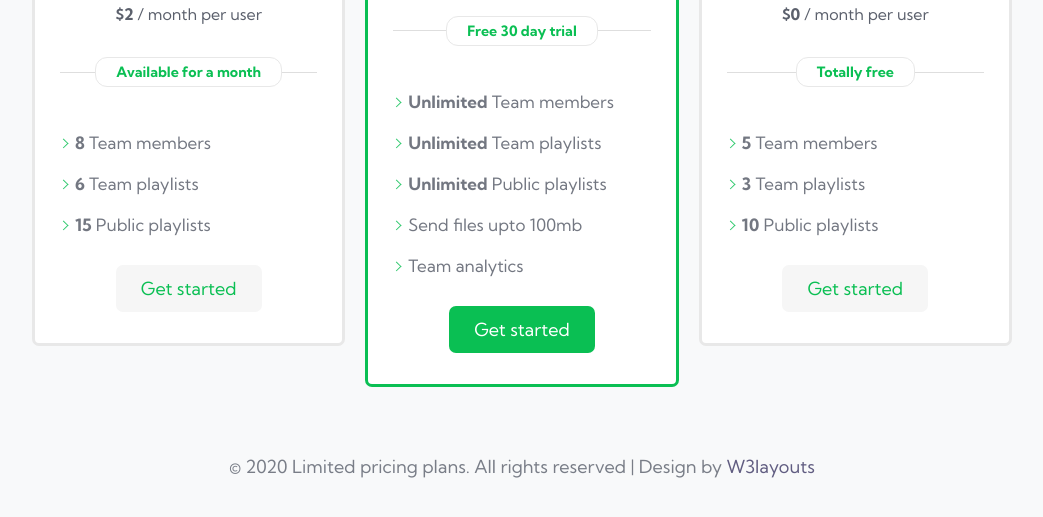
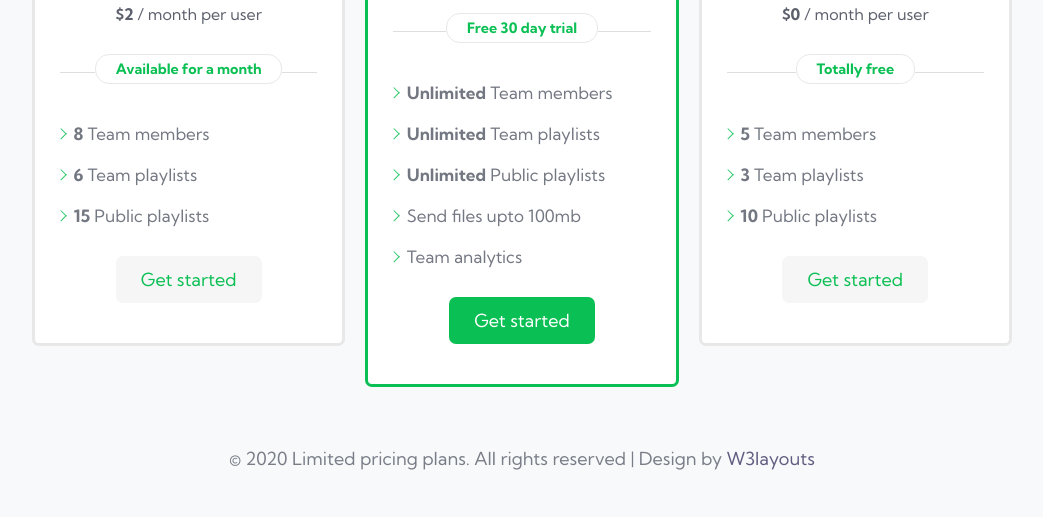
Before and after one commit to bilal-shah-shopx/CSS-Pricing-Plans, a plain HTML site: page index.html in a window 1280 px wide. Shown: the part 269-786 px from the top of the page, without its empty margins (118-1161 px from the left). Drawn offline with Linux system fonts and the light colour scheme.

Commit message:
Apply design changes

```diff
--- a/index.html
+++ b/index.html
@@ -29,20 +29,28 @@
                         <strong>Available for a month</strong>
                         <span class="line"></span>
                     </div>
-                    <li>
-                        <ul>
+                    <ul>
+                        <li>
                             <span class="bullet"></span>
-                            <strong>8</strong> Team members
-                        </ul>
-                        <ul>
+                            <span class="list-item">
+                                <strong>8</strong> Team members
+                            </span>
+                        </li>
+                        <li>
                             <span class="bullet"></span>
-                            <strong>6</strong> Team playlists
-                        </ul>
-                        <ul>
+                            <span class="list-item">
+                                <strong>6</strong> Team playlists
+
+                            </span>
+                        </li>
+                        <li>
                             <span class="bullet"></span>
-                            <strong>15</strong> Public playlists
-                        </ul>
-                    </li>
+                            <span class="list-item">
+                                <strong>15</strong> Public playlists
+
+                            </span>
+                        </li>
+                    </ul>
                     <div class="btn">
                         <button>Get started</button>
                     </div>
@@ -59,28 +67,38 @@
                         <strong>Free 30 day trial</strong>
                         <span class="line"></span>
                     </div>
-                    <li>
-                        <ul>
+                    <ul>
+                        <li>
                             <span class="bullet"></span>
-                            <strong>Unlimited</strong> Team members
-                        </ul>
-                        <ul>
+                            <span class="list-item">
+                                <strong>Unlimited</strong> Team members
+                            </span>
+                        </li>
+                        <li>
                             <span class="bullet"></span>
-                            <strong>Unlimited</strong> Team playlists
-                        </ul>
-                        <ul>
+                            <span class="list-item">
+                                <strong>Unlimited</strong> Team playlists
+                            </span>
+                        </li>
+                        <li>
                             <span class="bullet"></span>
-                            <strong>Unlimited</strong> Public playlists
-                        </ul>
-                        <ul>
+                            <span class="list-item">
+                                <strong>Unlimited</strong> Public playlists
+                            </span>
+                        </li>
+                        <li>
                             <span class="bullet"></span>
-                            Send files upto 100mb
-                        </ul>
-                        <ul>
+                            <span class="list-item">
+                                Send files upto 100mb
+                            </span>
+                        </li>
+                        <li>
                             <span class="bullet"></span>
-                            Team analytics
-                        </ul>
-                    </li>
+                            <span class="list-item">
+                                Team analytics
+                            </span>
+                        </li>
+                    </ul>
                     <div class="brilliant-btn">
                         <button>Get started</button>
                     </div>
@@ -97,20 +115,26 @@
                         <strong>Totally free</strong>
                         <span class="line"></span>
                     </div>
-                    <li>
-                        <ul>
+                    <ul>
+                        <li>
                             <span class="bullet"></span>
-                            <strong>5</strong> Team members
-                        </ul>
-                        <ul>
+                            <span class="list-item">
+                                <strong>5</strong> Team members
+                            </span>
+                        </li>
+                        <li>
                             <span class="bullet"></span>
-                            <strong>3</strong> Team playlists
-                        </ul>
-                        <ul>
+                            <span class="list-item">
+                                <strong>3</strong> Team playlists
+                            </span>
+                        </li>
+                        <li>
                             <span class="bullet"></span>
-                            <strong>10</strong> Public playlists
-                        </ul>
-                    </li>
+                            <span class="list-item">
+                                <strong>10</strong> Public playlists
+                            </span>
+                        </li>
+                    </ul>
                     <div class="btn">
                         <button>Get started</button>
                     </div>
--- a/style.css
+++ b/style.css
@@ -23,6 +23,7 @@ h2 {
 }
 
 p {
+    margin: 0;
     font-size: 18px;
     line-height: 28px;
     color: rgba(22, 28, 45, 0.7);
@@ -39,7 +40,7 @@ a:hover {
 }
 
 ul {
-    margin: 20px 0 0;
+    margin: 20px 0 20px -3px;
     padding: 0;
     text-align: left;
 }
@@ -52,9 +53,13 @@ li {
     opacity: 0.85;
 }
 
+li .list-item {
+    margin-left: 0.7px;
+}
+
 .pricing-plans {
     min-height: 100vh;
-    padding: 25px 40px;
+    padding: 40px;
     display: grid;
     grid-template-rows: 1fr auto 1fr;
     justify-content: center;
@@ -114,28 +119,30 @@ li {
     position: absolute;
     top: 5px;
     left: 9px;
-    font-size: 1.2rem;
+    font-size: 1.1rem;
     color: white;
+    -webkit-text-stroke-width: 1px;
 }
 
 .rounded-border {
-    margin: 33px 0 45px;
+    margin: 30px 0 39px;
     display: flex;
     align-items: center;
 }
 
 .rounded-border strong {
-    padding: 5px 20px;
-    font-size: 14.3px;
+    padding: 5px 19.61px;
+    font-size: 14.4px;
     color: #0ABF53;
     border: 1px solid #E8E8E8;
-    border-radius: 12px;
+    border-radius: 14px;
     white-space: nowrap;
 }
 
 .rounded-border .line {
     flex: 1;
     height: 1px;
+    margin-top: 6.5px;
     background: #dedede;
 }
 
@@ -146,11 +153,11 @@ li {
 
 .bullet {
     display: inline-block;
-    width: 0.4em;
-    height: 0.4em;
+    width: 0.45em;
+    height: 0.45em;
     margin: 0 4px 2px 0;
-    border-right: 1.5px solid #0ABF53;
-    border-bottom: 1.5px solid #0ABF53;
+    border-right: 1.9px solid #0ABF53;
+    border-bottom: 1.9px solid #0ABF53;
     transform: rotate(-45deg);
 }
 
```
